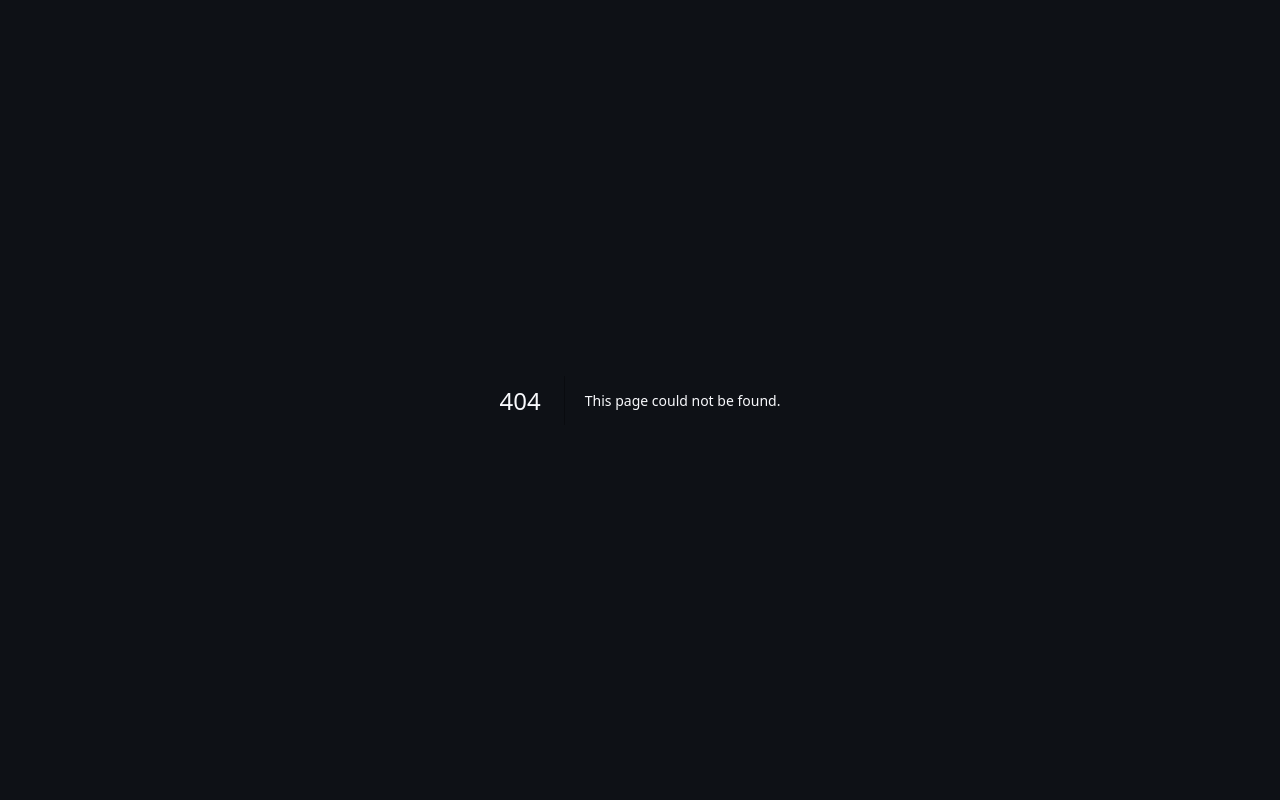
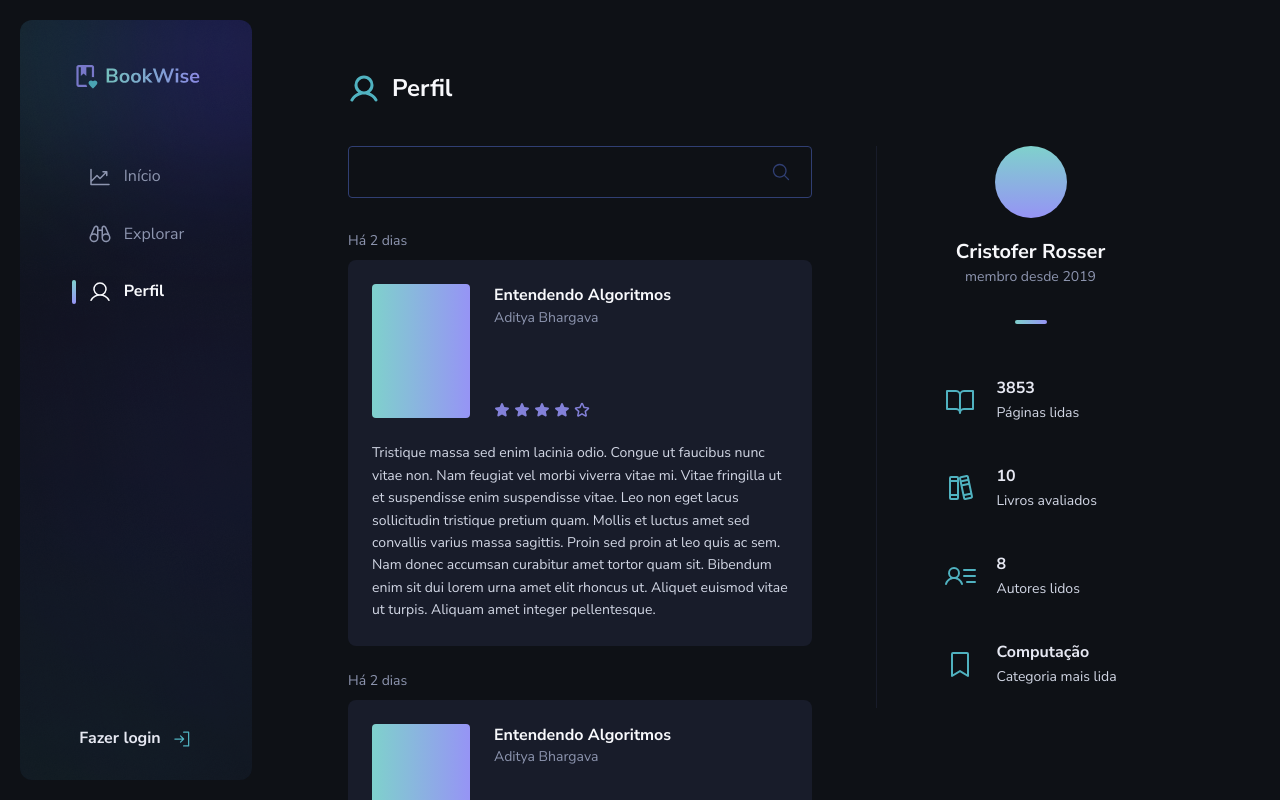
Before and after one commit to luiz21goncalves/ignite-book-wise, a Next.js app: page /dashboard/profile in a window 1280 px wide. Before the commit this address had no page. Built offline with nearby package versions, Linux system fonts and the light colour scheme.

Commit message:
feat: add profile page

```diff
--- /dev/null
+++ b/src/app/dashboard/profile/components/Analytics.tsx
@@ -0,0 +1,31 @@
+import { BookOpen, Books, UserList, BookmarkSimple } from '@/icons'
+
+import { StatusItem } from './StatusItem'
+
+export function Analytics() {
+  return (
+    <div className="w-full h-fit border-l-[1px] border-gray-700 flex flex-col items-center gap-8">
+      <div className="flex flex-col items-center gap-5">
+        <div className="w-[72px] h-[72px] bg-gradient-vertical rounded-full" />
+
+        <div className="flex flex-col items-center">
+          <p className="text-heading-md font-bold">Cristofer Rosser</p>
+          <span className="text-sm text-gray-400">membro desde 2019</span>
+        </div>
+      </div>
+
+      <div className="w-8 h-1 rounded-full bg-gradient-horizontal" />
+
+      <div className="py-5 px-14 flex flex-col gap-10">
+        <StatusItem icon={BookOpen} title={3853} label="Páginas lidas" />
+        <StatusItem icon={Books} title={10} label="Livros avaliados" />
+        <StatusItem icon={UserList} title={8} label="Autores lidos" />
+        <StatusItem
+          icon={BookmarkSimple}
+          title="Computação"
+          label="Categoria mais lida"
+        />
+      </div>
+    </div>
+  )
+}
--- /dev/null
+++ b/src/app/dashboard/profile/components/BookCard.tsx
@@ -0,0 +1,37 @@
+import { Rating } from '@/components/Rating'
+
+export function BookCard() {
+  return (
+    <div className="flex flex-col gap-2">
+      <time className="text-sm text-gray-400">Há 2 dias</time>
+
+      <div className="p-6 flex flex-col gap-6 bg-gray-700 rounded-lg">
+        <div className="flex flex-row gap-6">
+          <div className="w-[98px] h-[134px] bg-gradient-horizontal rounded flex-shrink-0" />
+
+          <div className="w-full flex flex-col justify-between items-start">
+            <div className="flex flex-col">
+              <strong className="text-heading-xs font-bold">
+                Entendendo Algoritmos
+              </strong>
+              <span className="text-sm text-gray-400">Aditya Bhargava</span>
+            </div>
+
+            <Rating rating={4} />
+          </div>
+        </div>
+
+        <p className="text-sm text-gray-300">
+          Tristique massa sed enim lacinia odio. Congue ut faucibus nunc vitae
+          non. Nam feugiat vel morbi viverra vitae mi. Vitae fringilla ut et
+          suspendisse enim suspendisse vitae. Leo non eget lacus sollicitudin
+          tristique pretium quam. Mollis et luctus amet sed convallis varius
+          massa sagittis. Proin sed proin at leo quis ac sem. Nam donec accumsan
+          curabitur amet tortor quam sit. Bibendum enim sit dui lorem urna amet
+          elit rhoncus ut. Aliquet euismod vitae ut turpis. Aliquam amet integer
+          pellentesque.
+        </p>
+      </div>
+    </div>
+  )
+}
--- /dev/null
+++ b/src/app/dashboard/profile/components/StatusItem.tsx
@@ -0,0 +1,22 @@
+import { Icon } from '@/icons'
+
+type StatusItemProps = {
+  icon: Icon
+  title: number | string
+  label: string
+}
+
+export function StatusItem(props: StatusItemProps) {
+  const { icon: Icon, label, title } = props
+
+  return (
+    <div className="w-full flex flex-row gap-5 items-center">
+      <Icon className="text-green-100" size={32} />
+
+      <div>
+        <span className="text-heading-xs font-bold text-gray-200">{title}</span>
+        <p className="text-sm text-gray-300">{label}</p>
+      </div>
+    </div>
+  )
+}
--- /dev/null
+++ b/src/app/dashboard/profile/page.tsx
@@ -0,0 +1,27 @@
+import { Input } from '@/components/Input'
+import { PageTitle } from '@/components/PageTitle'
+import { User } from '@/icons'
+
+import { Analytics } from './components/Analytics'
+import { BookCard } from './components/BookCard'
+
+export default function Profile() {
+  return (
+    <div className="w-full h-full">
+      <PageTitle icon={User}>Perfil</PageTitle>
+
+      <div className="w-full h-full mt-10 grid grid-cols-[1fr_308px] gap-16">
+        <div className="pb-12">
+          <Input />
+
+          <div className="flex flex-col gap-6 mt-8">
+            <BookCard />
+            <BookCard />
+            <BookCard />
+          </div>
+        </div>
+        <Analytics />
+      </div>
+    </div>
+  )
+}
```
